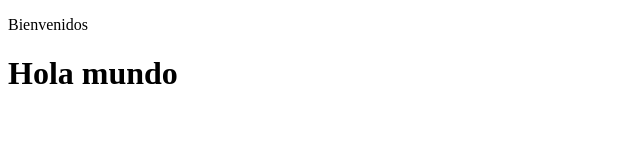
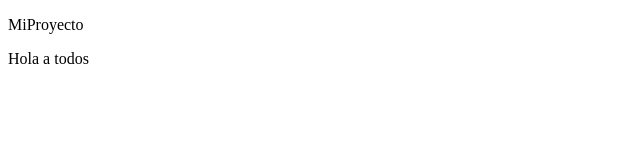
Before and after one commit to juandagmz/MiProyecto, a plain HTML site: page index.html in a window 1280 px wide. Shown: the whole page, without its empty margins (0-640 px from the left). Drawn offline with Linux system fonts and the light colour scheme.

Commit message:
empezando con la pagina basica

```diff
--- a/index.html
+++ b/index.html
@@ -6,7 +6,7 @@
     <title>Document</title>
 </head>
 <body>
-    <p>Bienvenidos</p>
-    <h1>Hola mundo</h1>
+    <p>MiProyecto</p>
+    <p>Hola a todos</p>
 </body>
 </html>
```
